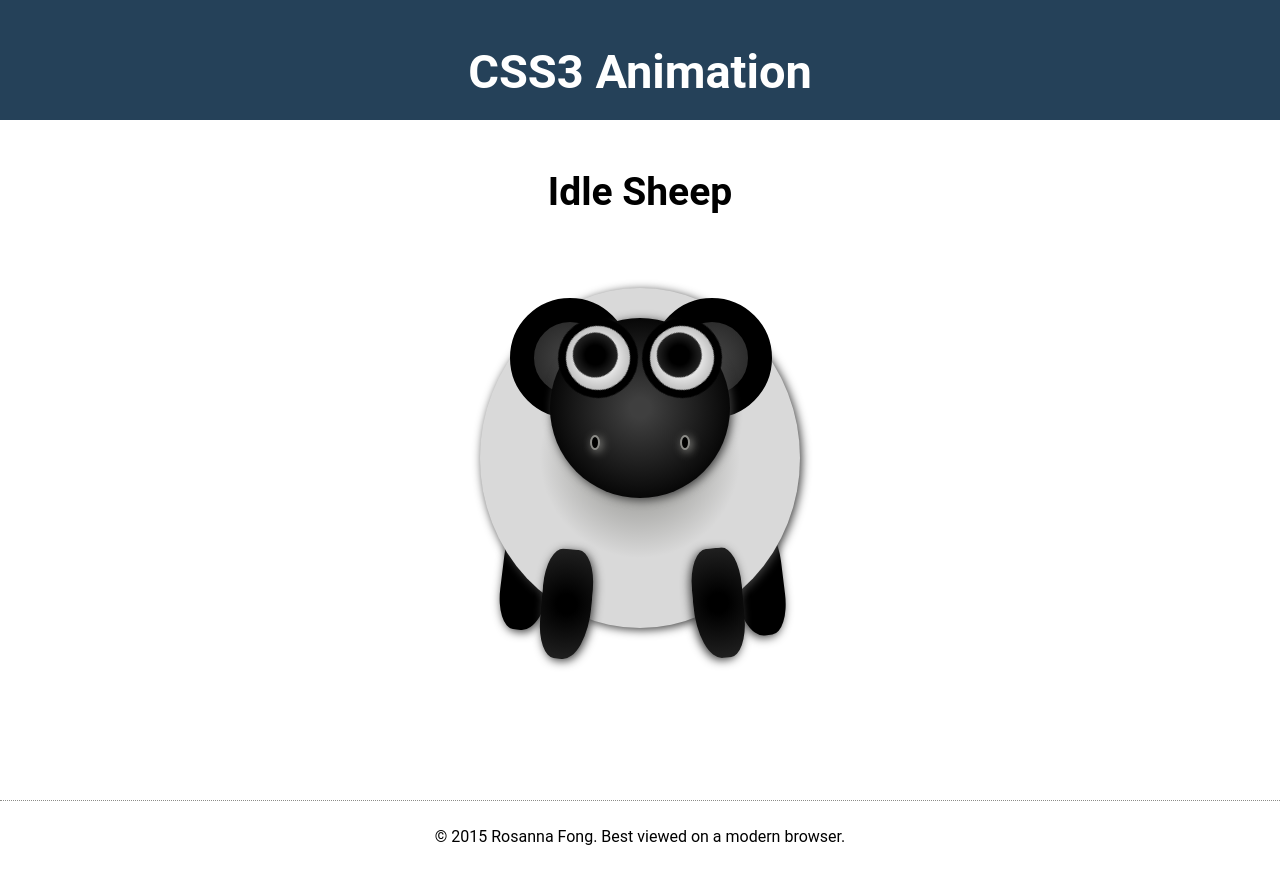
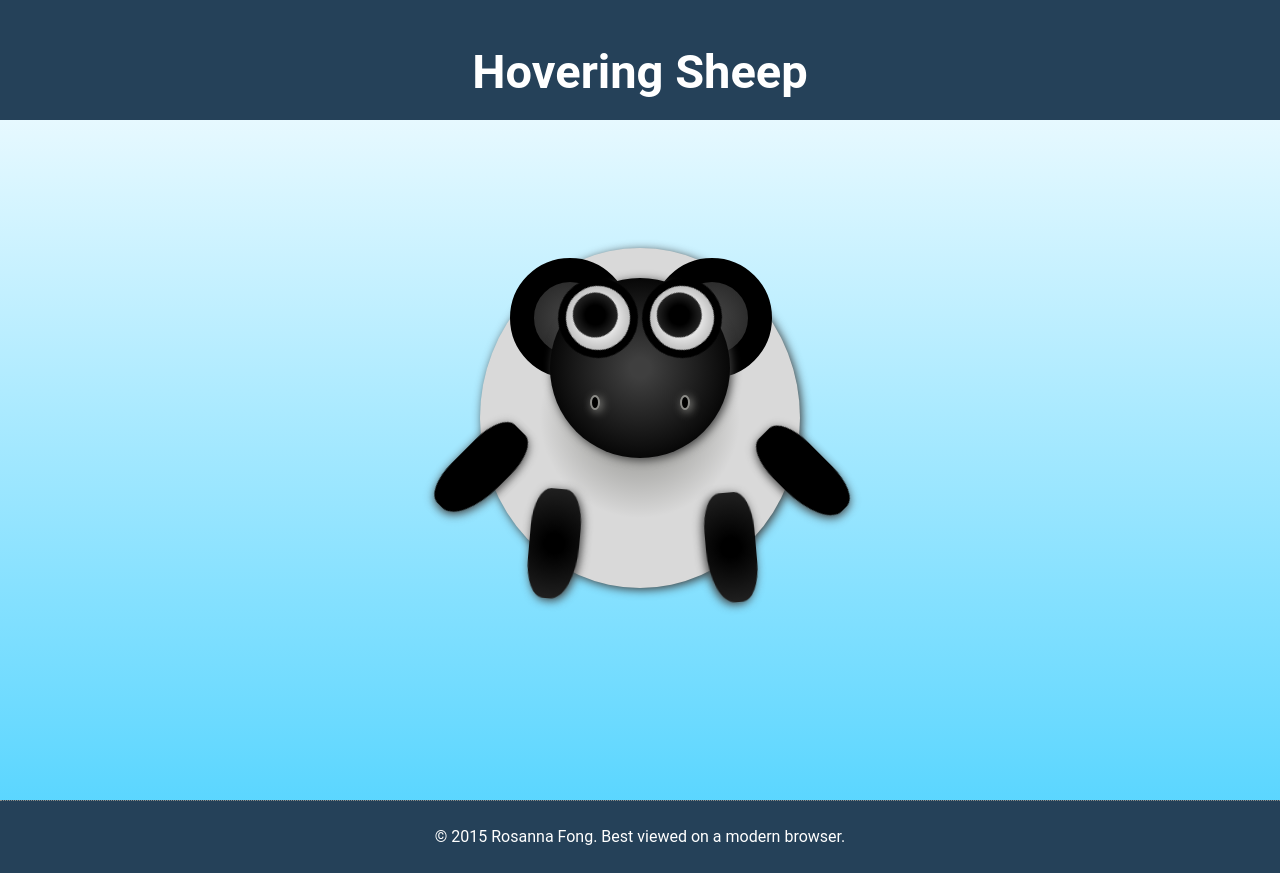
Before and after one commit to rosannafong/css-sheep, a plain HTML site: page index.html in a window 1280 px wide. Drawn offline with Linux system fonts and the light colour scheme.

Commit message:
Fixed alignment of legs.

```diff
--- a/index.html
+++ b/index.html
@@ -15,14 +15,13 @@
     <div class="page-wrap">
       <header>
         <div class="container">
-          <h1>CSS3 Animation</h1>
+          <h1>Hovering Sheep</h1>
         </div>
       </header>
       <main>
         <div class="container">
           <!--Sheep-->
           <section>
-            <h2 class="sr-only">Idle Sheep</h2>
             <div class="demo-box">
               <div class="sheep">
                 <div class="body">
@@ -38,11 +37,11 @@
                     <div class="nostril right-nostril"></div>
                     <div class="nostril left-nostril"></div>
                   </div>
+                  <div class="leg back-left-leg"></div>
+                  <div class="leg back-right-leg"></div>
+                  <div class="leg front-left-leg"></div>
+                  <div class="leg front-right-leg"></div>
                 </div>
-                <div class="leg back-left-leg"></div>
-                <div class="leg back-right-leg"></div>
-                <div class="leg front-left-leg"></div>
-                <div class="leg front-right-leg"></div>
               </div>
             </div>
           </section>
--- a/sass/components/_shapes.scss
+++ b/sass/components/_shapes.scss
@@ -1,11 +1,10 @@
 /* CSS Animation Test Shapes - Shapes - Table of Contents
 ----------------------------------------------------------
 1. Default shape
-2. Square to Circle
-3. Sheep
+2. Sheep
 =================================================================================================
 */
-/*1. Square to Circle
+/*1. Default shape
 ------------------------------------------------------------------------------------------------*/
 .shape {
   display: block;
@@ -14,43 +13,7 @@
   text-align: center;
 }
 
-/*2. Square to Circle
-------------------------------------------------------------------------------------------------*/
-.squareToCircle {
-  width: 200px;
-  height: 200px;
-  animation: square-to-circle 2s 1s infinite alternate;
-  outline: 1px solid transparent;
-}
-@keyframes square-to-circle {
-  0%{
-    border-radius: 0;
-    background-color: $blue;
-    transform: rotate(0deg);
-  }
-  25%{
-    border-radius: 50% 0 0 0;
-    background-color: $oceanBlue;
-    transform: rotate(45deg);
-  }
-  50%{
-    border-radius: 50% 50% 0 0;
-    background-color: $darkBlue;
-    transform: rotate(90deg);
-  }
-  75%{
-    border-radius: 50% 50% 50% 0;
-    background-color: $blue;
-    transform: rotate(135deg);
-  }
-  100%{
-    border-radius: 50%;
-    background-color: $oceanBlue;
-    transform: rotate(180deg);
-  }
-}
-
-/*3. Sheep
+/*2. Sheep
 ------------------------------------------------------------------------------------------------*/
 .sheep {
   .ear {
@@ -139,19 +102,17 @@
     @include box-shadow($blackTint25 2px 2px 10px);
   }
   .back-left-leg {
-    transform: scaleX(-1) rotate(7deg) translate(-105px, -90px);
-    z-index: -1;
+    transform: scaleX(-1) rotate(45deg) translate(-105px, 90px);
   }
   .back-right-leg {
-    transform: rotate(7deg) translate(-150px, -90px);
-    z-index: -1;
+    transform: rotate(45deg) translate(-140px, 120px);
   }
   .front-left-leg {
-    transform: rotate(-5deg) scaleX(-1) translate(-60px, -75px);
+    transform: rotate(-5deg) scaleX(-1) translate(-60px, 70px);
     @include background-image(radial-gradient(45px 45px, black 10px, $blackTint25 100px));
   }
   .front-right-leg {
-    transform: rotate(5deg) translate(-105px, -70px);
+    transform: rotate(5deg) translate(-105px, 70px);
     @include background-image(radial-gradient(45px 45px, black 10px, $blackTint25 100px));
   }
 }
--- a/sass/layout/_body.scss
+++ b/sass/layout/_body.scss
@@ -1,10 +1,16 @@
 /* CSS Animation Test Shapes - Body styles - Table of Contents
 ------------------------------------------------------------
-1. Demo container
+1. Body
+2. Demo container
 =================================================================================================
 */
-
-/*1. Demo container
+/*1. Body
+------------------------------------------------------------------------------------------------*/
+html,
+body {
+	@include background-image(linear-gradient(white, #5bd6ff));
+}
+/*2. Demo container
 ------------------------------------------------------------------------------------------------*/
 .demo-box {
 	padding: 3em;
--- a/sass/layout/_footer.scss
+++ b/sass/layout/_footer.scss
@@ -24,4 +24,6 @@ html, body {
 footer {
   border-top: 1px dotted $grey;
   height: auto;
+  background-color: $oceanBlue;
+  color: white;
 }
--- a/sass/layout/_header.scss
+++ b/sass/layout/_header.scss
@@ -9,4 +9,5 @@
 header {
 	background-color: $oceanBlue;
 	color: white;
+	margin-bottom: 5em;
 }
```
Also changed, not shown: css/main-styles.css.
